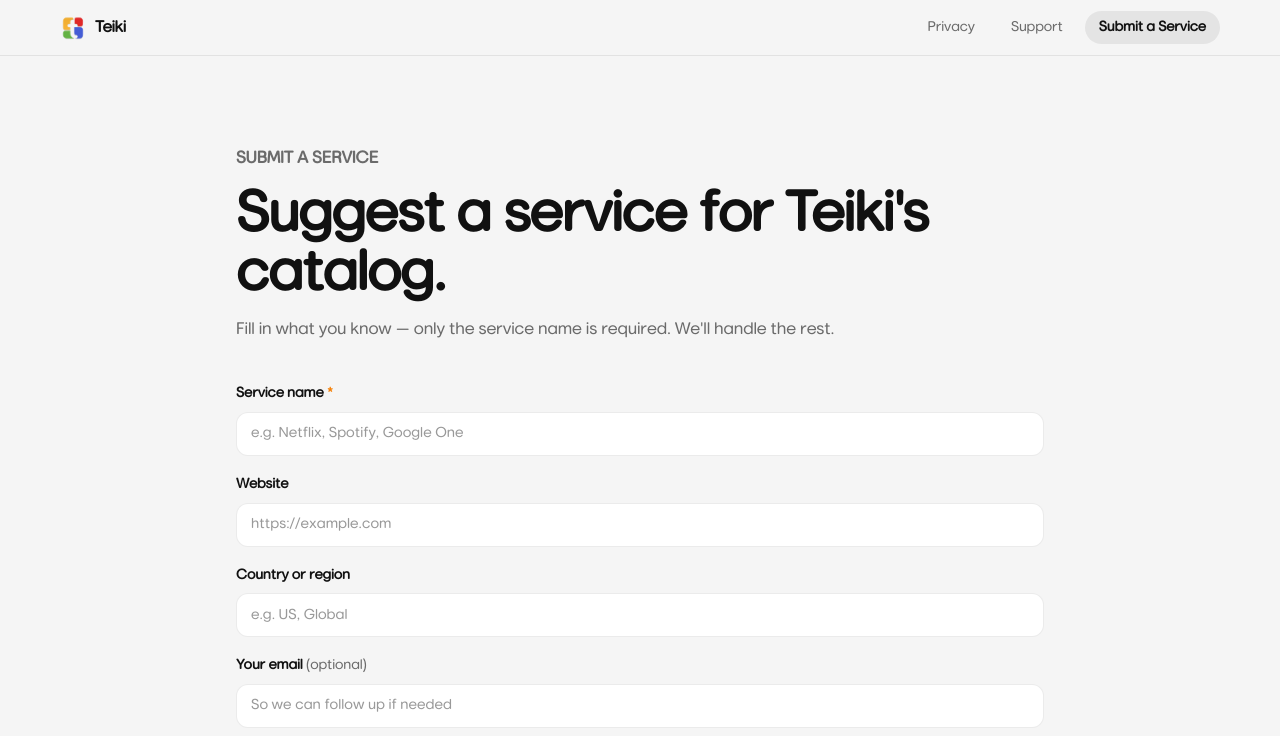
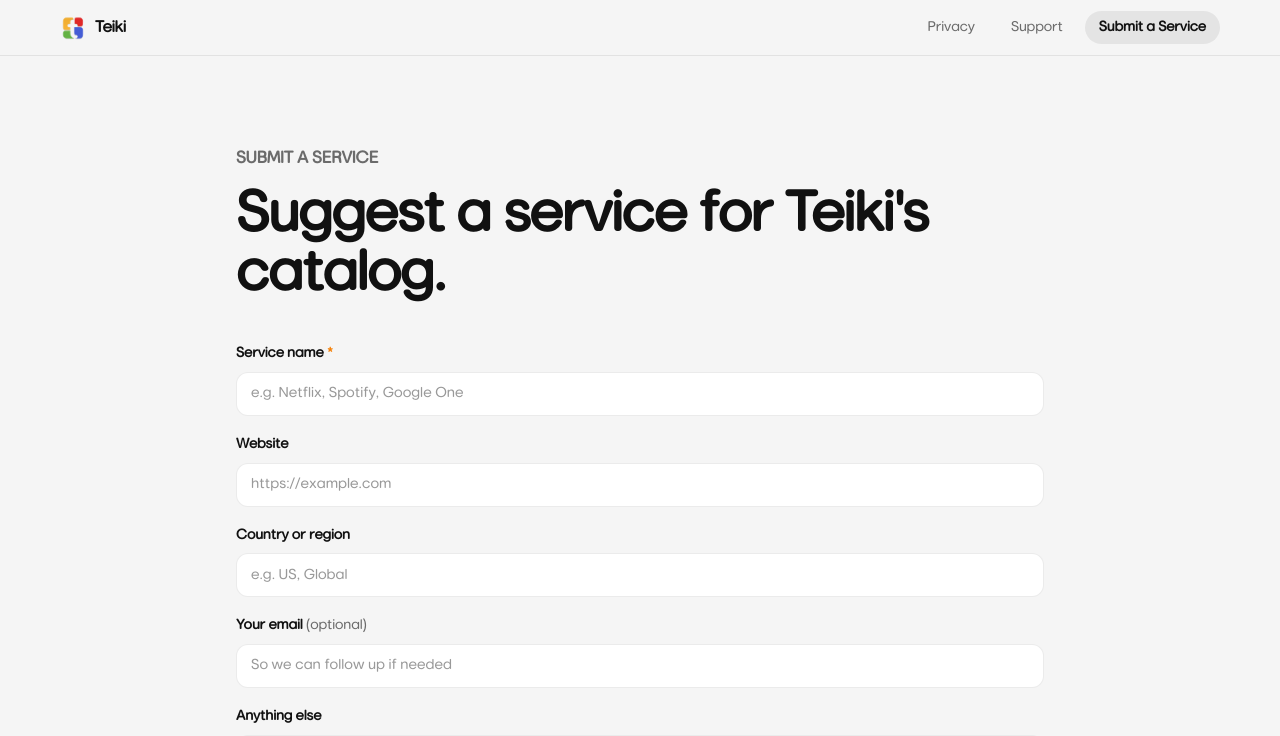
Before and after one commit to teikiapp/teiki-web, an Angular app: page /submit-a-service in a window 1280 px wide. Shown: the top 736 px of the page. Built offline with nearby package versions, Linux system fonts and the light colour scheme.

Commit message:
feat: remove unnecessary instructional text from service form

```diff
--- a/src/app/pages/submit-service/submit-service.html
+++ b/src/app/pages/submit-service/submit-service.html
@@ -2,7 +2,6 @@
   <div class="page-title">
     <p class="eyebrow">Submit a Service</p>
     <h1>Suggest a service for Teiki's catalog.</h1>
-    <p>Fill in what you know — only the service name is required. We'll handle the rest.</p>
   </div>
 
   <form class="service-form" [formGroup]="form" (ngSubmit)="submit()">
```
